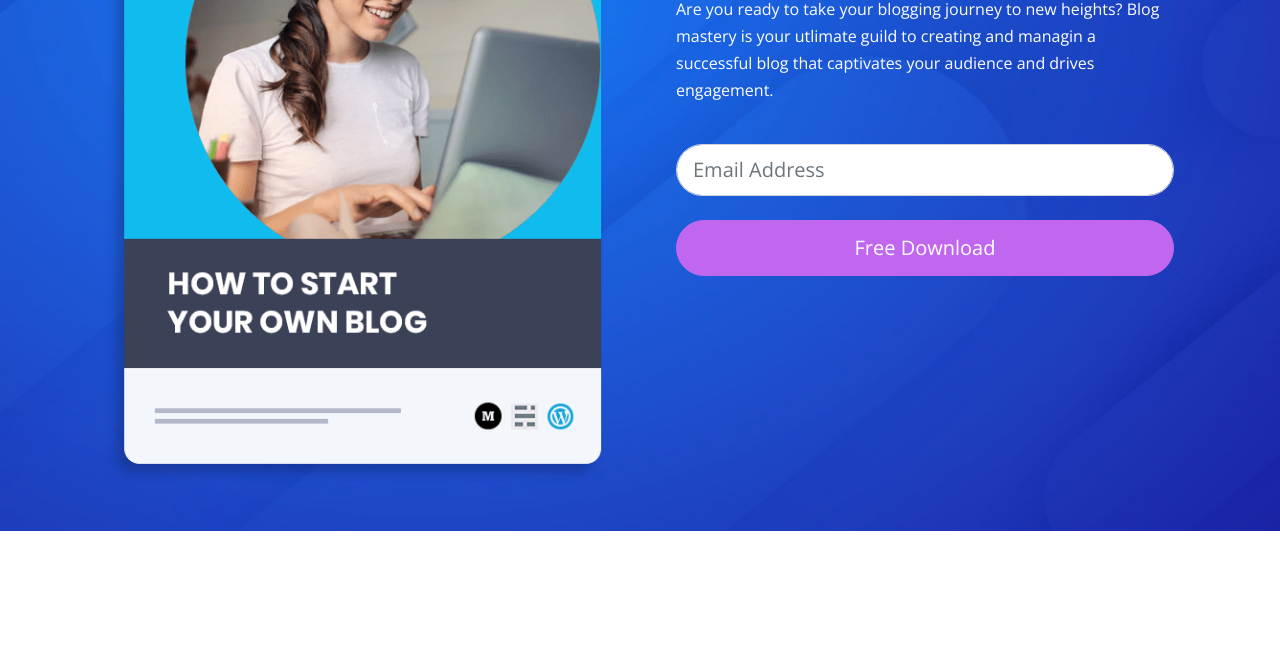
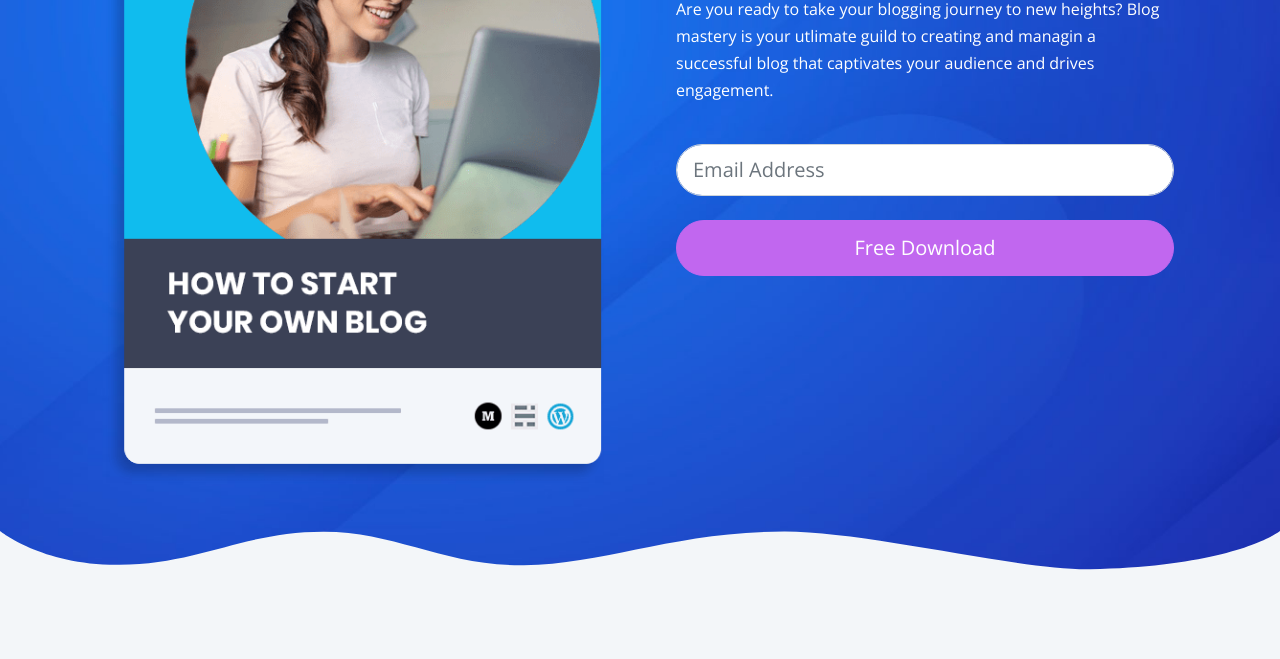
Before and after one commit to codeplan73/ebook-website, a website: page index.html in a window 1280 px wide. Shown: the part 326-985 px from the top of the page. Before the commit the page ends 857 px from the top, so only its background shows below. Drawn offline with nearby package versions, Linux system fonts and the light colour scheme; files that its build step writes are made by us from their sources.

Commit message:
Added svg to header section

```diff
--- a/index.html
+++ b/index.html
@@ -86,7 +86,10 @@
                       />
                     </div>
                     <div class="d-grid">
-                      <button type="email" class="btn btn-primary text-white btn-lg">
+                      <button
+                        type="email"
+                        class="btn btn-primary text-white btn-lg"
+                      >
                         Free Download
                       </button>
                     </div>
@@ -97,6 +100,28 @@
           </div>
         </div>
       </div>
+
+      <svg
+        class="frame-decoration"
+        data-name="Layer 2"
+        xmlns="http://www.w3.org/2000/svg"
+        preserveAspectRatio="none"
+        viewBox="0 0 1920 192.275"
+      >
+        <defs>
+          <style>
+            .cls-1 {
+              fill: #f3f6f9;
+            }
+          </style>
+        </defs>
+        <title>frame-decoration</title>
+        <path
+          class="cls-1"
+          d="M0,158.755s63.9,52.163,179.472,50.736c121.494-1.5,185.839-49.738,305.984-49.733,109.21,0,181.491,51.733,300.537,50.233,123.941-1.562,225.214-50.126,390.43-50.374,123.821-.185,353.982,58.374,458.976,56.373,217.907-4.153,284.6-57.236,284.6-57.236V351.03H0V158.755Z"
+          transform="translate(0 -158.755)"
+        />
+      </svg>
     </header>
 
     <script src="js/bootstrap.bundle.min.js"></script>
```
